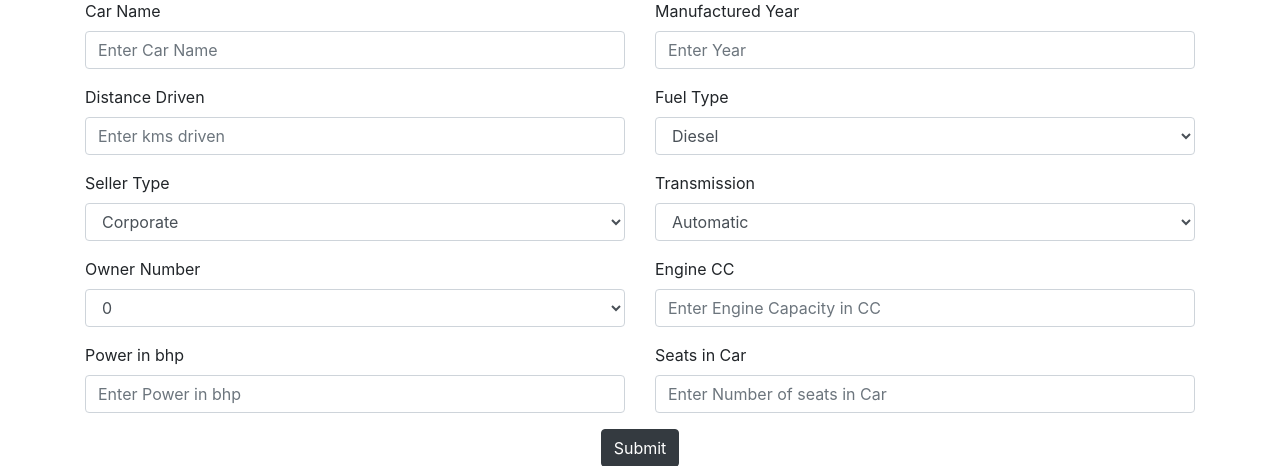
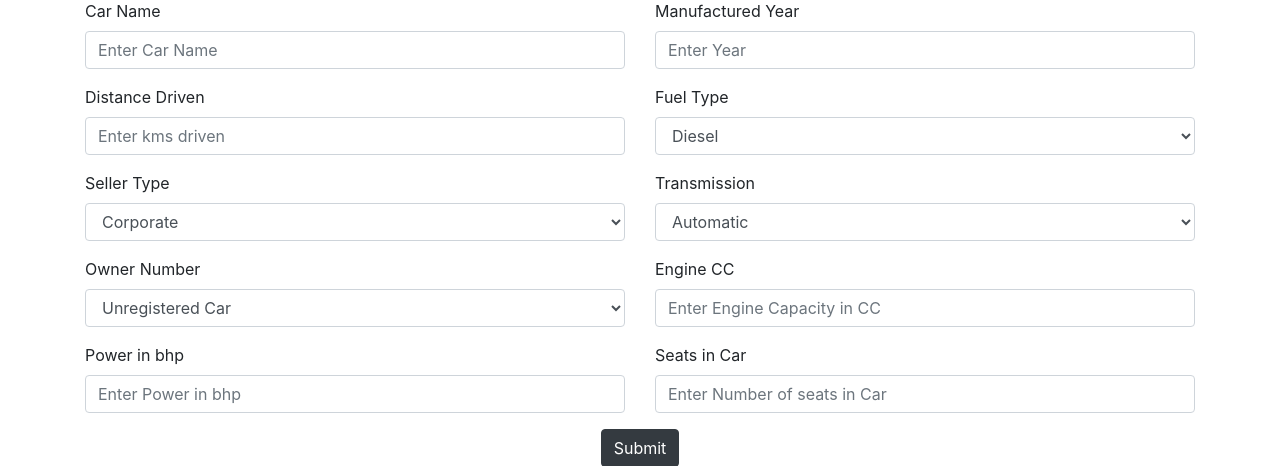
Before and after one commit to pradeshgv/Used_Car_Price_Prediction, a Flask app: page /predict in a window 1280 px wide. Shown: the part 137-603 px from the top of the page. Run offline with Flask 3, Linux system fonts and the light colour scheme; some libraries are stand-ins or nearby versions.

Commit message:
Changed Owner

```diff
--- a/templates/prediction.html
+++ b/templates/prediction.html
@@ -81,11 +81,11 @@ block content %}
         <div class="form-group col-6">
           <label for="owner">Owner Number</label>
           <select class="form-control" id="owner" name="owner">
-            <option value="0">0</option>
-            <option value="1">1</option>
-            <option value="2">2</option>
-            <option value="3">3</option>
-            <option value="4">4</option>
+            <option value="0">Unregistered Car</option>
+            <option value="1">First Owner</option>
+            <option value="2">Second Owner</option>
+            <option value="3">Third Owner</option>
+            <option value="4">Fourth Owner</option>
           </select>
         </div>
         <div class="form-group col-6">
```
